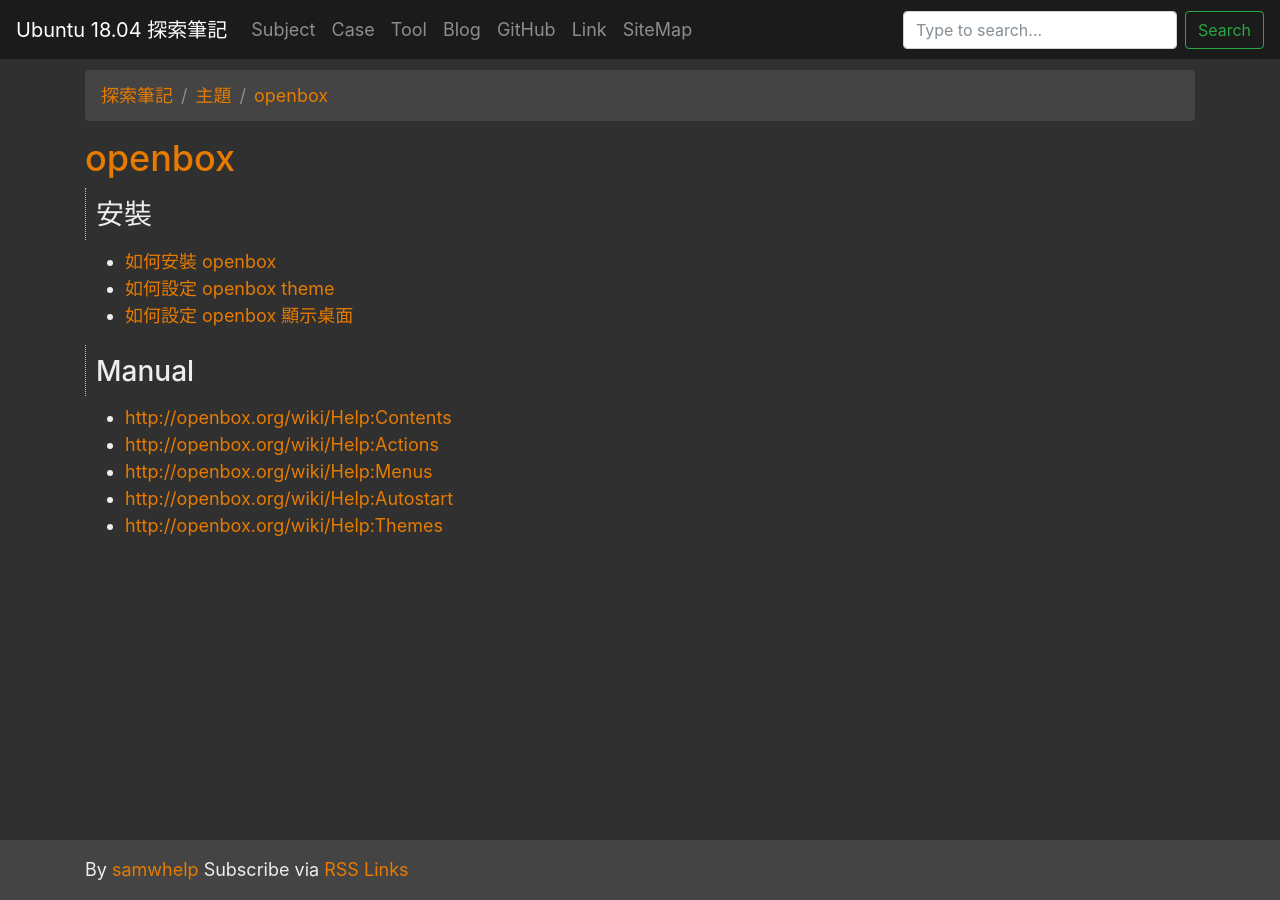
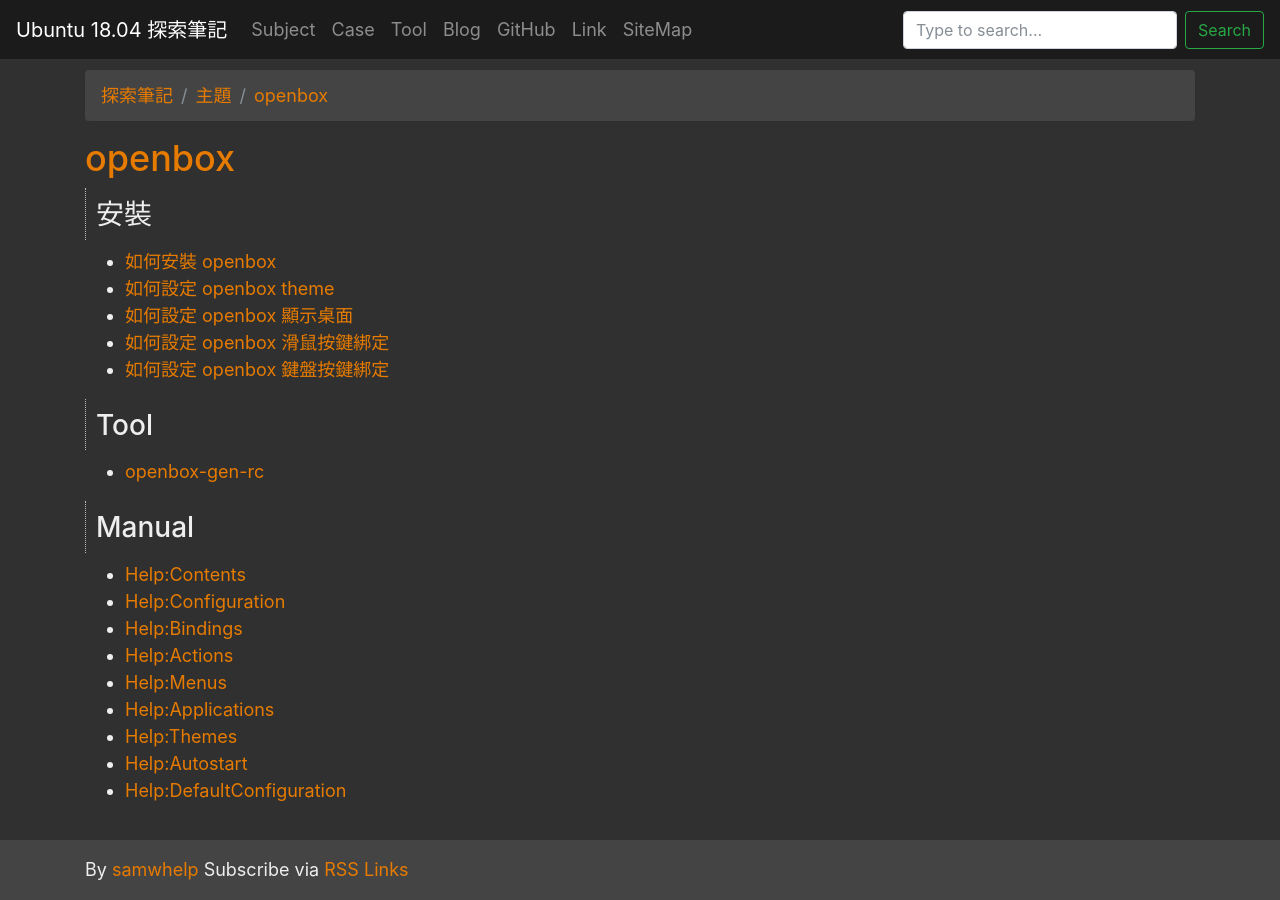
Before and after one commit to samwhelp/note-ubuntu-18.04, a Jekyll site: the page built from read/subject/openbox/index.md, in a window 1280 px wide. Built offline with Jekyll 4.4.1, drawn with Linux system fonts in a browser that asks for light colours; nearby versions of some CDN libraries.

Commit message:
keybind and mousebind

```diff
--- a/read/subject/openbox/index.md
+++ b/read/subject/openbox/index.md
@@ -16,12 +16,23 @@ source_url: '/read/subject/openbox/index.md'
 * [如何安裝 openbox](install-openbox)
 * [如何設定 openbox theme](set-theme)
 * [如何設定 openbox 顯示桌面](openbox-toggle-show-desktop)
+* [如何設定 openbox 滑鼠按鍵綁定](spec-mousebind)
+* [如何設定 openbox 鍵盤按鍵綁定](spec-keybind)
+
+
+## Tool
+
+* [openbox-gen-rc](https://github.com/samwhelp/play-ubuntu-18.04-plan/tree/master/prototype/de-box/play-openbox/config/openbox/openbox-gen-rc)
 
 
 ## Manual
 
-* [http://openbox.org/wiki/Help:Contents](http://openbox.org/wiki/Help:Contents)
-* [http://openbox.org/wiki/Help:Actions](http://openbox.org/wiki/Help:Actions)
-* [http://openbox.org/wiki/Help:Menus](http://openbox.org/wiki/Help:Menus)
-* [http://openbox.org/wiki/Help:Autostart](http://openbox.org/wiki/Help:Autostart)
-* [http://openbox.org/wiki/Help:Themes](http://openbox.org/wiki/Help:Themes)
+* [Help:Contents](http://openbox.org/wiki/Help:Contents)
+* [Help:Configuration](http://openbox.org/wiki/Help:Configuration)
+* [Help:Bindings](http://openbox.org/wiki/Help:Bindings)
+* [Help:Actions](http://openbox.org/wiki/Help:Actions)
+* [Help:Menus](http://openbox.org/wiki/Help:Menus)
+* [Help:Applications](http://openbox.org/wiki/Help:Applications)
+* [Help:Themes](http://openbox.org/wiki/Help:Themes)
+* [Help:Autostart](http://openbox.org/wiki/Help:Autostart)
+* [Help:DefaultConfiguration](http://openbox.org/wiki/Help:DefaultConfiguration)
```
Also changed, not shown: read/subject/openbox/spec-keybind.md (added, +25 -0 lines), read/subject/openbox/spec-mousebind.md (added, +25 -0 lines).
